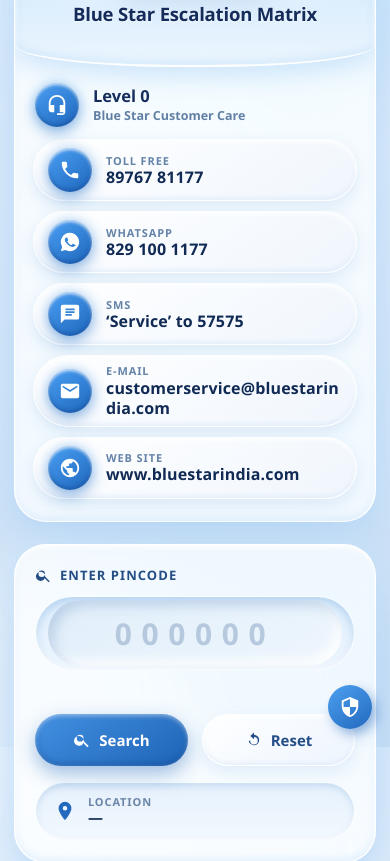
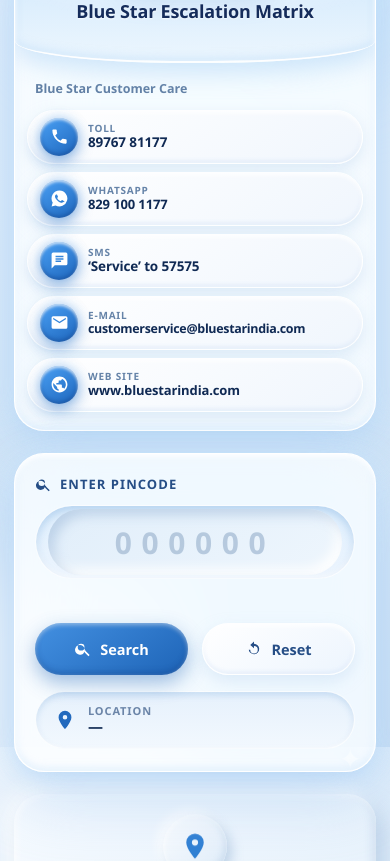
Before and after one commit to oneworldvision/bluestar-service-support, a plain HTML site: page index.html in a window 390 px wide. Shown: the part 97-958 px from the top of the page. Drawn offline with Linux system fonts and the light colour scheme.

Commit message:
email hide Update index.html

```diff
--- a/index.html
+++ b/index.html
@@ -514,10 +514,10 @@
       font-size: 14px;
       font-weight: 700;
       color: var(--blue-dk);
-      letter-spacing: -.01em;
+      letter-spacing: -.02em;
       line-height: 1.25;
-      word-break: break-all;
-      overflow-wrap: anywhere;
+      word-break: normal;
+      overflow-wrap: break-word;
     }
 
     .email-btn .ic {
@@ -707,8 +707,17 @@
         font-size: 18px
       }
 
+      .email-btn {
+        padding: 8px 10px 8px 14px;
+        gap: 10px;
+      }
+
       .email-btn b {
-        font-size: 12.5px
+        font-size: clamp(10.5px, 3.2vw, 12.5px);
+        letter-spacing: -0.02em;
+        white-space: nowrap;
+        text-overflow: ellipsis;
+        overflow: hidden;
       }
 
       .card {
@@ -728,8 +737,11 @@
 
     /* ═══════════════════════════════════════════════
    ADMIN BUTTON (small, bottom-right corner)
+   NOTE: Hidden in UI per user request. To unhide/show
+   the admin button, remove "display: none;" below or change to "display: flex;".
 ═══════════════════════════════════════════════ */
     #adminTriggerBtn {
+      display: none; /* UI HIDDEN: Remove this line or set to display:flex to show admin button */
       position: fixed;
       bottom: 18px;
       right: 18px;
@@ -741,7 +753,6 @@
       cursor: pointer;
       background: linear-gradient(145deg, #4EA0F0, #2269BE);
       box-shadow: 4px 5px 12px rgba(36, 104, 186, .5), -3px -3px 8px rgba(255, 255, 255, .8);
-      display: flex;
       align-items: center;
       justify-content: center;
       transition: transform .18s, box-shadow .18s;
@@ -1651,12 +1662,20 @@
 
     .glass-item-info b {
       display: block;
-      font-size: 16px;
+      font-size: 15.5px;
       font-weight: 800;
       color: #102A54;
-      letter-spacing: .01em;
+      letter-spacing: -.01em;
       line-height: 1.25;
-      overflow-wrap: anywhere;
+      word-break: normal;
+      overflow-wrap: normal;
+    }
+
+    /* Email address in pills: scale smoothly without letter wrapping */
+    .glass-pill-item[href^="mailto:"] .glass-item-info b {
+      font-size: clamp(11.5px, 3.3vw, 14.5px);
+      letter-spacing: -0.025em;
+      white-space: nowrap;
     }
 
     /* CARD 2: Pincode Search + Location Card */
@@ -1847,21 +1866,55 @@
 
     @media (max-width: 480px) {
       .glass-card {
-        border-radius: 32px;
+        border-radius: 30px;
       }
       .glass-header-shelf {
         border-radius: 0 0 46% 46% / 0 0 22px 22px;
-        padding: 20px 16px 18px;
+        padding: 18px 14px 16px;
       }
       .glass-main-title {
-        font-size: 18.5px;
+        font-size: 18px;
+      }
+      .glass-contact-list {
+        padding: 0 12px 18px;
+      }
+      .glass-pill-item {
+        padding: 7px 12px;
+        gap: 10px;
+        min-height: 52px;
+        margin-top: 8px;
+      }
+      .glass-circle-btn {
+        width: 38px;
+        height: 38px;
+      }
+      .glass-circle-btn svg {
+        width: 19px;
+        height: 19px;
+      }
+      .glass-item-info small {
+        font-size: 10px;
+      }
+      .glass-item-info b {
+        font-size: 13.5px;
+      }
+      .glass-pill-item[href^="mailto:"] .glass-item-info b {
+        font-size: clamp(10.5px, 3.2vw, 13px);
+        letter-spacing: -0.025em;
+        white-space: nowrap;
+        text-overflow: ellipsis;
+        overflow: hidden;
+      }
+      .glass-pill-item[href^="http"] .glass-item-info b {
+        font-size: 13px;
+        white-space: nowrap;
       }
       .glass-input-well input {
-        font-size: 25px;
-        letter-spacing: 0.22em;
+        font-size: 24px;
+        letter-spacing: 0.18em;
       }
       .glass-btn-search, .glass-btn-reset {
-        font-size: 15px;
+        font-size: 14.5px;
       }
     }
   </style>
@@ -1888,13 +1941,13 @@
 
         <!-- Level 0 Customer Care Heading -->
         <div class="glass-l0-head">
-          <div class="glass-circle-btn l0-headset-btn">
+          <!-- <div class="glass-circle-btn l0-headset-btn">
             <svg viewBox="0 0 24 24">
               <path d="M12 1a9 9 0 0 0-9 9v7c0 1.66 1.34 3 3 3h3v-8H5v-2c0-3.87 3.13-7 7-7s7 3.13 7 7v2h-4v8h4v1h-7v2h6c1.66 0 3-1.34 3-3V10a9 9 0 0 0-9-9z"/>
             </svg>
-          </div>
+          </div> -->
           <div class="glass-l0-titles">
-            <h2>Level 0</h2>
+            <h2></h2>
             <span>Blue Star Customer Care</span>
           </div>
         </div>
@@ -1907,7 +1960,7 @@
               <svg viewBox="0 0 24 24"><path d="M6.6 10.8a15.1 15.1 0 0 0 6.6 6.6l2.2-2.2a1 1 0 0 1 1-.25 11.4 11.4 0 0 0 3.6.57 1 1 0 0 1 1 1V20a1 1 0 0 1-1 1A17 17 0 0 1 3 4a1 1 0 0 1 1-1h3.5a1 1 0 0 1 1 1c0 1.25.2 2.45.57 3.6a1 1 0 0 1-.25 1z"/></svg>
             </span>
             <span class="glass-item-info">
-              <small>Toll Free</small>
+              <small>Toll </small>
               <b>89767 81177</b>
             </span>
           </a>
```
